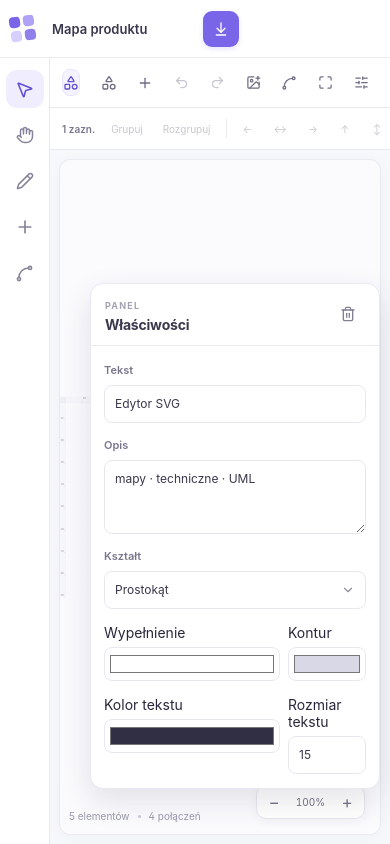
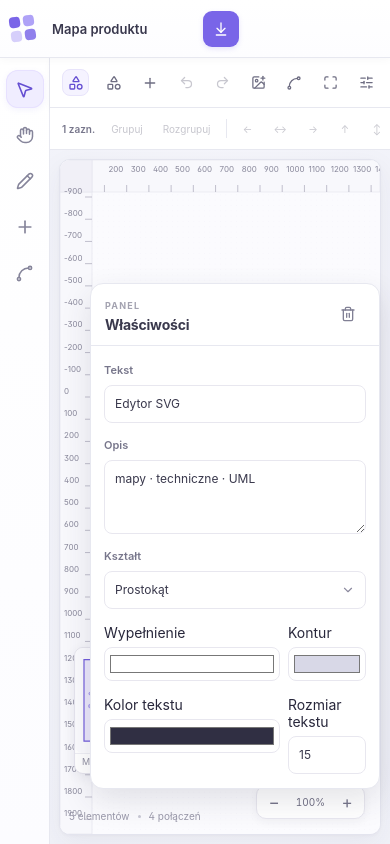
Before and after one commit to DaWitt99/SVaGier, a React (Vite) app: page / in a window 390 px wide. Built offline with nearby package versions, Linux system fonts and the light colour scheme.

Commit message:
Fix ruler alignment and refine responsive editor

```diff
--- a/src/components/DiagramCanvas.tsx
+++ b/src/components/DiagramCanvas.tsx
@@ -1,4 +1,4 @@
-import { memo, useRef, useState } from "react";
+import { memo, useEffect, useRef, useState } from "react";
 import type { KeyboardEvent as ReactKeyboardEvent, PointerEvent as ReactPointerEvent, WheelEvent as ReactWheelEvent } from "react";
 import type { Camera, CurvePoint, DiagramEdge, DiagramNode, EditorSettings, Guide, GuideAxis, MeasurementUnit } from "../model";
 import { formatMeasurement } from "../units";
@@ -31,9 +31,17 @@ interface DiagramCanvasProps {
 
 export const CANVAS_WIDTH = 1440;
 export const CANVAS_HEIGHT = 900;
-const RULER_SIZE = 25;
+const RULER_SIZE = 32;
 const MIN_ZOOM = 0.06;
 const MAX_ZOOM = 4;
+
+interface CanvasViewport {
+  width: number;
+  height: number;
+  originX: number;
+  originY: number;
+  scale: number;
+}
 
 type DragSession =
   | { type: "pan"; pointerId: number; startX: number; startY: number; cameraX: number; cameraY: number }
@@ -209,12 +217,13 @@ function GridPattern({ settings, camera }: { settings: EditorSettings; camera: C
   );
 }
 
-function Rulers({ camera, unit }: { camera: Camera; unit: MeasurementUnit }) {
+function Rulers({ camera, unit, viewport }: { camera: Camera; unit: MeasurementUnit; viewport: CanvasViewport }) {
   const step = niceWorldStep(camera.zoom);
-  const verticalStart = (RULER_SIZE - camera.x) / camera.zoom;
-  const horizontalStart = (RULER_SIZE - camera.y) / camera.zoom;
-  const verticalEnd = (CANVAS_WIDTH - camera.x) / camera.zoom;
-  const horizontalEnd = (CANVAS_HEIGHT - camera.y) / camera.zoom;
+  const rulerSize = RULER_SIZE / viewport.scale;
+  const verticalStart = (viewport.originX + rulerSize - camera.x) / camera.zoom;
+  const horizontalStart = (viewport.originY + rulerSize - camera.y) / camera.zoom;
+  const verticalEnd = (viewport.originX + viewport.width - camera.x) / camera.zoom;
+  const horizontalEnd = (viewport.originY + viewport.height - camera.y) / camera.zoom;
   const xTicks: { value: number; screen: number }[] = [];
   const yTicks: { value: number; screen: number }[] = [];
 
@@ -225,30 +234,33 @@ function Rulers({ camera, unit }: { camera: Camera; unit: MeasurementUnit }) {
     yTicks.push({ value, screen: camera.y + value * camera.zoom });
   }
 
+  const localX = (screen: number) => (screen - viewport.originX) * viewport.scale;
+  const localY = (screen: number) => (screen - viewport.originY) * viewport.scale;
+
   return (
-    <g className="canvas-rulers">
-      <rect x={RULER_SIZE} y="0" width={CANVAS_WIDTH - RULER_SIZE} height={RULER_SIZE} className="ruler-surface" data-ruler-axis="vertical" />
-      <rect x="0" y={RULER_SIZE} width={RULER_SIZE} height={CANVAS_HEIGHT - RULER_SIZE} className="ruler-surface" data-ruler-axis="horizontal" />
+    <g transform={`translate(${viewport.originX} ${viewport.originY}) scale(${1 / viewport.scale})`} className="canvas-rulers">
+      <rect x={RULER_SIZE} y="0" width={viewport.width * viewport.scale - RULER_SIZE} height={RULER_SIZE} className="ruler-surface" data-ruler-axis="vertical" />
+      <rect x="0" y={RULER_SIZE} width={RULER_SIZE} height={viewport.height * viewport.scale - RULER_SIZE} className="ruler-surface" data-ruler-axis="horizontal" />
       <rect x="0" y="0" width={RULER_SIZE} height={RULER_SIZE} className="ruler-corner" />
       {xTicks.map(({ value, screen }) => (
         <g key={`x-${value}`}>
-          <line x1={screen} x2={screen} y1={RULER_SIZE - 6} y2={RULER_SIZE} className="ruler-tick" />
-          <text x={screen + 3} y="10" className="ruler-label" data-ruler-axis="vertical">{formatMeasurement(value, unit)}</text>
-          <rect x={screen - 6} y="12" width="12" height="12" className="ruler-hit-area" data-ruler-axis="vertical" />
+          <line x1={localX(screen)} x2={localX(screen)} y1={RULER_SIZE - 7} y2={RULER_SIZE} className="ruler-tick" />
+          <text x={localX(screen) + 4} y="12" className="ruler-label" data-ruler-axis="vertical">{formatMeasurement(value, unit)}</text>
+          <rect x={localX(screen) - 6} y="14" width="12" height="12" className="ruler-hit-area" data-ruler-axis="vertical" />
         </g>
       ))}
       {yTicks.map(({ value, screen }) => (
         <g key={`y-${value}`}>
-          <line x1={RULER_SIZE - 6} x2={RULER_SIZE} y1={screen} y2={screen} className="ruler-tick" />
-          <text x="3" y={screen - 3} className="ruler-label" data-ruler-axis="horizontal">{formatMeasurement(value, unit)}</text>
-          <rect x="0" y={screen - 6} width={RULER_SIZE} height="12" className="ruler-hit-area" data-ruler-axis="horizontal" />
+          <line x1={RULER_SIZE - 7} x2={RULER_SIZE} y1={localY(screen)} y2={localY(screen)} className="ruler-tick" />
+          <text x="4" y={localY(screen) - 3} className="ruler-label" data-ruler-axis="horizontal">{formatMeasurement(value, unit)}</text>
+          <rect x="0" y={localY(screen) - 6} width={RULER_SIZE} height="12" className="ruler-hit-area" data-ruler-axis="horizontal" />
         </g>
       ))}
     </g>
   );
 }
 
-function GuideOverlays({ guides, camera }: { guides: Guide[]; camera: Camera }) {
+function GuideOverlays({ guides, camera, viewport }: { guides: Guide[]; camera: Camera; viewport: CanvasViewport }) {
   return (
     <g className="canvas-guides">
       {guides.map((guide) => {
@@ -257,13 +269,13 @@ function GuideOverlays({ guides, camera }: { guides: Guide[]; camera: Camera })
           <g key={guide.id} data-guide-id={guide.id} className="canvas-guide">
             {guide.axis === "vertical" ? (
               <>
-                <line x1={position} x2={position} y1={0} y2={CANVAS_HEIGHT} className="guide-hit-area" />
-                <line x1={position} x2={position} y1={0} y2={CANVAS_HEIGHT} className="guide-line" />
+                <line x1={position} x2={position} y1={viewport.originY} y2={viewport.originY + viewport.height} className="guide-hit-area" />
+                <line x1={position} x2={position} y1={viewport.originY} y2={viewport.originY + viewport.height} className="guide-line" />
               </>
             ) : (
               <>
-                <line x1={0} x2={CANVAS_WIDTH} y1={position} y2={position} className="guide-hit-area" />
-                <line x1={0} x2={CANVAS_WIDTH} y1={position} y2={position} className="guide-line" />
+                <line x1={viewport.originX} x2={viewport.originX + viewport.width} y1={position} y2={position} className="guide-hit-area" />
+                <line x1={viewport.originX} x2={viewport.originX + viewport.width} y1={position} y2={position} className="guide-line" />
               </>
             )}
           </g>
@@ -348,11 +360,11 @@ function distance(a: ScreenPoint, b: ScreenPoint): number {
   return Math.hypot(a.x - b.x, a.y - b.y);
 }
 
-function getMinimapBounds(nodes: DiagramNode[], camera: Camera): WorldBounds {
-  const viewLeft = -camera.x / camera.zoom;
-  const viewTop = -camera.y / camera.zoom;
-  const viewRight = viewLeft + CANVAS_WIDTH / camera.zoom;
-  const viewBottom = viewTop + CANVAS_HEIGHT / camera.zoom;
+function getMinimapBounds(nodes: DiagramNode[], camera: Camera, viewport: CanvasViewport): WorldBounds {
+  const viewLeft = (viewport.originX - camera.x) / camera.zoom;
+  const viewTop = (viewport.originY - camera.y) / camera.zoom;
+  const viewRight = viewLeft + viewport.width / camera.zoom;
+  const viewBottom = viewTop + viewport.height / camera.zoom;
   const left = Math.min(viewLeft, ...nodes.map((node) => node.x));
   const top = Math.min(viewTop, ...nodes.map((node) => node.y));
   const right = Math.max(viewRight, ...nodes.map((node) => node.x + node.width));
@@ -362,23 +374,24 @@ function getMinimapBounds(nodes: DiagramNode[], camera: Camera): WorldBounds {
   return { left: left - marginX, top: top - marginY, width: right - left + marginX * 2, height: bottom - top + marginY * 2 };
 }
 
-function MiniMap({ nodes, edges, camera, onCameraChange }: {
+function MiniMap({ nodes, edges, camera, viewport, onCameraChange }: {
   nodes: DiagramNode[];
   edges: DiagramEdge[];
   camera: Camera;
+  viewport: CanvasViewport;
   onCameraChange: (camera: Camera) => void;
 }) {
   const [dragBounds, setDragBounds] = useState<WorldBounds | null>(null);
-  const bounds = dragBounds ?? getMinimapBounds(nodes, camera);
+  const bounds = dragBounds ?? getMinimapBounds(nodes, camera, viewport);
   const width = 190;
   const height = 126;
   const pad = 8;
   const scale = Math.min((width - pad * 2) / bounds.width, (height - pad * 2) / bounds.height);
   const worldToMini = (x: number, y: number) => ({ x: pad + (x - bounds.left) * scale, y: pad + (y - bounds.top) * scale });
-  const viewLeft = -camera.x / camera.zoom;
-  const viewTop = -camera.y / camera.zoom;
-  const viewWidth = CANVAS_WIDTH / camera.zoom;
-  const viewHeight = CANVAS_HEIGHT / camera.zoom;
+  const viewLeft = (viewport.originX - camera.x) / camera.zoom;
+  const viewTop = (viewport.originY - camera.y) / camera.zoom;
+  const viewWidth = viewport.width / camera.zoom;
+  const viewHeight = viewport.height / camera.zoom;
   const miniView = worldToMini(viewLeft, viewTop);
   const mapNode = new Map(nodes.map((node) => [node.id, node]));
 
@@ -389,7 +402,7 @@ function MiniMap({ nodes, edges, camera, onCameraChange }: {
     const mapScale = Math.min((width - pad * 2) / mapBounds.width, (height - pad * 2) / mapBounds.height);
     const worldX = mapBounds.left + (miniX - pad) / mapScale;
     const worldY = mapBounds.top + (miniY - pad) / mapScale;
-    onCameraChange({ x: CANVAS_WIDTH / 2 - worldX * camera.zoom, y: CANVAS_HEIGHT / 2 - worldY * camera.zoom, zoom: camera.zoom });
+    onCameraChange({ x: viewport.originX + viewport.width / 2 - worldX * camera.zoom, y: viewport.originY + viewport.height / 2 - worldY * camera.zoom, zoom: camera.zoom });
   }
 
   return (
@@ -466,6 +479,7 @@ export default function DiagramCanvas({
   onMoveGuide,
 }: DiagramCanvasProps) {
   const svgRef = useRef<SVGSVGElement>(null);
+  const [viewport, setViewport] = useState<CanvasViewport>({ width: CANVAS_WIDTH, height: CANVAS_HEIGHT, originX: 0, originY: 0, scale: 1 });
   const dragRef = useRef<DragSession | null>(null);
   const pointerPointsRef = useRef(new Map<number, ScreenPoint>());
   const pinchRef = useRef<PinchSession | null>(null);
@@ -476,6 +490,29 @@ export default function DiagramCanvas({
   const selectedNodes = nodes.filter((node) => selectedNodeIds.includes(node.id));
   const movableSelectedNodes = selectedNodes.filter((node) => !node.locked);
   const selectionBounds = boundsForNodes(movableSelectedNodes);
+
+  useEffect(() => {
+    const svg = svgRef.current;
+    if (!svg) return;
+    const observer = new ResizeObserver(([entry]) => {
+      const width = entry.contentRect.width;
+      const height = entry.contentRect.height;
+      if (width <= 0 || height <= 0) return;
+      const scale = Math.min(width / CANVAS_WIDTH, height / CANVAS_HEIGHT);
+      const nextWidth = width / scale;
+      const nextHeight = height / scale;
+      const nextViewport = {
+        width: nextWidth,
+        height: nextHeight,
+        originX: (CANVAS_WIDTH - nextWidth) / 2,
+        originY: (CANVAS_HEIGHT - nextHeight) / 2,
+        scale,
+      };
+      setViewport((current) => Math.abs(current.width - nextWidth) < 0.5 && Math.abs(current.height - nextHeight) < 0.5 && Math.abs(current.scale - scale) < 0.001 ? current : nextViewport);
+    });
+    observer.observe(svg);
+    return () => observer.disconnect();
+  }, []);
 
   function pointInSvg(event: { clientX: number; clientY: number }): ScreenPoint {
     const svg = svgRef.current;
@@ -944,8 +981,8 @@ export default function DiagramCanvas({
 
   function updateZoom(zoom: number) {
     const nextZoom = clampZoom(zoom);
-    const centerX = CANVAS_WIDTH / 2;
-    const centerY = CANVAS_HEIGHT / 2;
+    const centerX = viewport.originX + viewport.width / 2;
+    const centerY = viewport.originY + viewport.height / 2;
     const worldX = (centerX - camera.x) / camera.zoom;
     const worldY = (centerY - camera.y) / camera.zoom;
     onCameraChange({ x: centerX - worldX * nextZoom, y: centerY - worldY * nextZoom, zoom: nextZoom });
@@ -956,7 +993,7 @@ export default function DiagramCanvas({
       <svg
         ref={svgRef}
         className={`diagram-canvas${connectMode ? " is-connecting" : ""}${toolMode === "select" ? " is-select-tool" : toolMode === "pan" ? " is-pan-tool" : " is-freehand-tool"}`}
-        viewBox={`0 0 ${CANVAS_WIDTH} ${CANVAS_HEIGHT}`}
+        viewBox={`${viewport.originX} ${viewport.originY} ${viewport.width} ${viewport.height}`}
         tabIndex={0}
         role="application"
         aria-label="Płótno diagramu. W trybie zaznaczania przeciągnij tło, aby zaznaczyć obszar. Narzędzie ręki przesuwa widok, pióro rysuje krzywe, a kółko myszy lub gest dwoma palcami zmienia powiększenie."
@@ -973,8 +1010,8 @@ export default function DiagramCanvas({
             <path d="M 0 0 L 10 5 L 0 10 z" fill="#aaa6c4" />
           </marker>
         </defs>
-        <rect width={CANVAS_WIDTH} height={CANVAS_HEIGHT} fill="#fbfbfe" data-canvas-background="true" />
-        <rect width={CANVAS_WIDTH} height={CANVAS_HEIGHT} fill="url(#grid-pattern)" data-canvas-background="true" />
+        <rect x={viewport.originX} y={viewport.originY} width={viewport.width} height={viewport.height} fill="#fbfbfe" data-canvas-background="true" />
+        <rect x={viewport.originX} y={viewport.originY} width={viewport.width} height={viewport.height} fill="url(#grid-pattern)" data-canvas-background="true" />
         <g transform={`translate(${camera.x} ${camera.y}) scale(${camera.zoom})`}>
           {edges.map((edge) => {
             const from = nodeById.get(edge.from);
@@ -985,7 +1022,7 @@ export default function DiagramCanvas({
           {freehandPreview.length > 1 && <path d={bezierPath(freehandPreview)} className="freehand-preview" />}
           {connectionPreview && <path d={`M ${connectionPreview.start.x} ${connectionPreview.start.y} L ${connectionPreview.end.x} ${connectionPreview.end.y}`} className="connection-preview" />}
         </g>
-        <GuideOverlays guides={settings.guides} camera={camera} />
+        <GuideOverlays guides={settings.guides} camera={camera} viewport={viewport} />
         <SelectionOverlay bounds={selectionBounds} camera={camera} />
         <PathHandlesOverlay nodes={nodes} selectedNodeIds={selectedNodeIds} camera={camera} />
         {marquee && (
@@ -997,9 +1034,9 @@ export default function DiagramCanvas({
             className="selection-marquee"
           />
         )}
-        {settings.showRulers && <Rulers camera={camera} unit={settings.unit} />}
+        {settings.showRulers && <Rulers camera={camera} unit={settings.unit} viewport={viewport} />}
       </svg>
-      {settings.showMinimap && <MiniMap nodes={nodes} edges={edges} camera={camera} onCameraChange={onCameraChange} />}
+      {settings.showMinimap && <MiniMap nodes={nodes} edges={edges} camera={camera} viewport={viewport} onCameraChange={onCameraChange} />}
       <div className="canvas-zoom" aria-label="Sterowanie powiększeniem">
         <button type="button" aria-label="Pomniejsz" onClick={() => updateZoom(camera.zoom - 0.1)}>−</button>
         <span>{Math.round(camera.zoom * 100)}%</span>
--- a/src/styles.css
+++ b/src/styles.css
@@ -1,7 +1,7 @@
 :root {
   font-family: Inter, ui-sans-serif, system-ui, -apple-system, BlinkMacSystemFont, "Segoe UI", sans-serif;
   color: #28273b;
-  background: #f7f8fc;
+  background: #f4f5fb;
   font-synthesis: none;
   text-rendering: optimizeLegibility;
   -webkit-font-smoothing: antialiased;
@@ -12,7 +12,7 @@
   font-feature-settings: "ss01" on;
   --ink: #28273b;
   --muted: #89889d;
-  --line: #e9e9f1;
+  --line: #e7e8f0;
   --purple: #7965e8;
   --purple-dark: #654fd2;
   --panel: #fff;
@@ -54,7 +54,7 @@ select:focus-visible {
   height: 100dvh;
   min-height: 560px;
   overflow: hidden;
-  background: #f7f8fc;
+  background: #f4f5fb;
 }
 
 .topbar {
@@ -66,7 +66,8 @@ select:focus-visible {
   height: 64px;
   padding: 0 22px;
   border-bottom: 1px solid var(--line);
-  background: #fff;
+  background: linear-gradient(180deg, #fff 0%, #fdfdff 100%);
+  box-shadow: 0 2px 9px #25234108;
 }
 
 .brand {
@@ -228,9 +229,9 @@ select:focus-visible {
   flex-direction: column;
   align-items: center;
   justify-content: space-between;
-  padding: 16px 9px;
+  padding: 17px 9px;
   border-right: 1px solid var(--line);
-  background: #fff;
+  background: linear-gradient(180deg, #fff 0%, #fcfcff 100%);
 }
 
 .rail-group {
@@ -242,7 +243,7 @@ select:focus-visible {
 .rail-button {
   width: 42px;
   height: 42px;
-  border-radius: 11px;
+  border-radius: 12px;
   background: transparent;
   color: #85849a;
   transition: background 120ms ease, color 120ms ease;
@@ -256,6 +257,7 @@ select:focus-visible {
 .rail-button.active {
   background: #f0edff;
   color: var(--purple-dark);
+  box-shadow: inset 0 0 0 1px #e7e1ff, 0 2px 6px #7965e814;
 }
 
 .editor-area {
@@ -276,6 +278,7 @@ select:focus-visible {
   padding: 0 18px;
   border-bottom: 1px solid var(--line);
   background: #fff;
+  box-shadow: 0 2px 8px #25234108;
 }
 
 .toolbar-context,
@@ -326,6 +329,7 @@ select:focus-visible {
   font-size: 11px;
   font-weight: 500;
   white-space: nowrap;
+  transition: background 140ms ease, color 140ms ease, border-color 140ms ease;
 }
 
 .toolbar-button:hover:not(:disabled) {
@@ -334,6 +338,7 @@ select:focus-visible {
 }
 
 .toolbar-button.selected {
+  border: 1px solid #e6e0ff;
   background: #f0edff;
   color: var(--purple-dark);
 }
@@ -438,9 +443,9 @@ select:focus-visible {
   position: relative;
   flex: 1;
   min-height: 0;
-  padding: 20px;
+  padding: 18px;
   overflow: hidden;
-  background: #f7f8fc;
+  background: radial-gradient(ellipse at 50% 44%, #f9f9fe 0%, #f1f2f9 100%);
 }
 
 .canvas-frame {
@@ -449,10 +454,10 @@ select:focus-visible {
   height: 100%;
   min-height: 0;
   overflow: hidden;
-  border: 1px solid #e9e9f1;
-  border-radius: 15px;
+  border: 1px solid #e3e4ee;
+  border-radius: 16px;
   background: #fbfbfe;
-  box-shadow: 0 4px 18px #36344d08;
+  box-shadow: 0 9px 28px #302e4510, 0 1px 3px #302e4508;
 }
 
 .canvas-settings-panel {
@@ -790,15 +795,15 @@ select:focus-visible {
 }
 
 .ruler-surface {
-  fill: #f7f7fb;
-  stroke: #e1e0ea;
+  fill: #f8f8fc;
+  stroke: #e5e5ee;
   stroke-width: 0.7;
   cursor: crosshair;
 }
 
 .ruler-corner {
-  fill: #efeff5;
-  stroke: #e1e0ea;
+  fill: #f1f0f7;
+  stroke: #e5e5ee;
   stroke-width: 0.7;
 }
 
@@ -1201,6 +1206,7 @@ select:focus-visible {
   min-width: 0;
   border-left: 1px solid var(--line);
   background: #fff;
+  box-shadow: -3px 0 14px #302e4508;
 }
 
 .inspector-heading {
@@ -1230,9 +1236,14 @@ select:focus-visible {
 
 .inspector-content {
   display: flex;
+  flex: 1;
   flex-direction: column;
   gap: 20px;
+  min-height: 0;
+  overflow-y: auto;
   padding: 22px 18px;
+  scrollbar-color: #d5d2e3 transparent;
+  scrollbar-width: thin;
 }
 
 .field-group {
@@ -1259,6 +1270,7 @@ select:focus-visible {
   font-size: 12px;
   line-height: 1.5;
   resize: vertical;
+  transition: border-color 140ms ease, box-shadow 140ms ease;
 }
 
 .inspector-color-row .field-group {
@@ -1294,6 +1306,7 @@ select:focus-visible {
 .field-group textarea:focus,
 .field-group select:focus {
   border-color: #b8adf5;
+  box-shadow: 0 0 0 3px #7965e812;
 }
 
 .field-group input:disabled,
@@ -1435,6 +1448,54 @@ kbd {
 
   .editor-toolbar {
     padding: 0 12px;
+  }
+}
+
+@media (max-width: 850px) {
+  .editor-toolbar {
+    gap: 8px;
+  }
+
+  .toolbar-context > span:not(.context-icon):not(.mode-hint) {
+    display: none;
+  }
+
+  .toolbar-actions {
+    min-width: 0;
+    flex: 1;
+    justify-content: flex-start;
+    overflow-x: auto;
+    scrollbar-width: none;
+  }
+
+  .toolbar-actions::-webkit-scrollbar {
+    display: none;
+  }
+
+  .toolbar-actions .toolbar-button {
+    flex: 0 0 auto;
+  }
+
+  .inspector {
+    position: absolute;
+    right: 12px;
+    bottom: 54px;
+    z-index: 3;
+    width: min(320px, calc(100vw - 82px));
+    max-height: 60vh;
+    border: 1px solid var(--line);
+    border-radius: 13px;
+    box-shadow: 0 12px 30px #302e4520;
+  }
+
+  .inspector-footer {
+    display: none;
+  }
+
+  .minimap-wrap {
+    right: auto;
+    left: 14px;
+    width: 160px;
   }
 }
 
```
